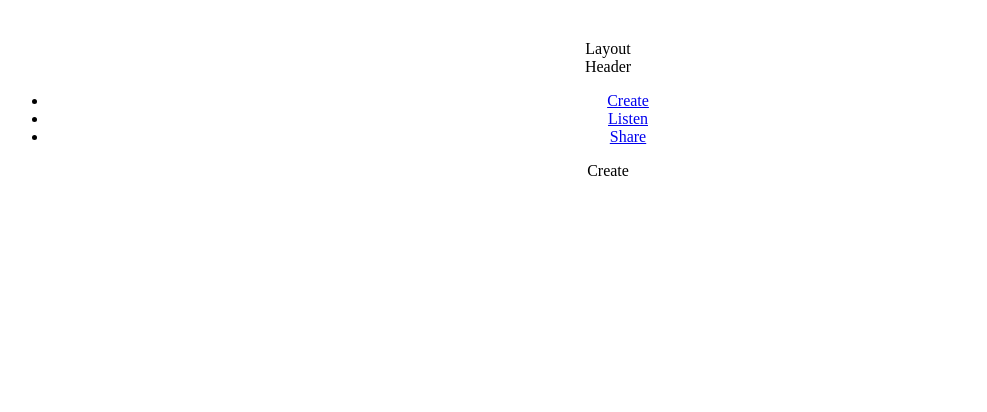
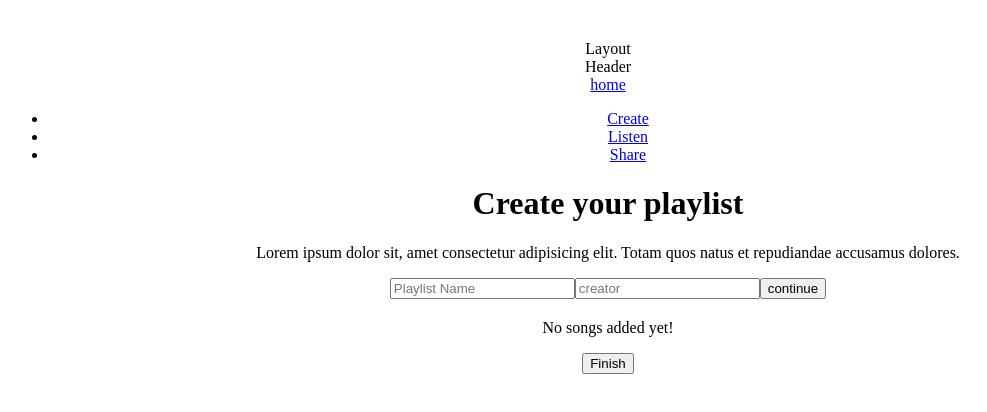
Before and after one commit to kwossi/MixTape_App, a React (Vite) app: page /create in a window 1280 px wide. Shown: the top 412 px of the page, without its empty margins (32-1019 px from the left). Built offline with nearby package versions, Linux system fonts and the light colour scheme.

Commit message:
added reducer, add song, delete song, search

```diff
--- a/src/components/Create.jsx
+++ b/src/components/Create.jsx
@@ -1,7 +1,26 @@
-import React from "react";
+import React, { useContext } from "react";
+import CreateFirst from "./CreateFirst";
+import { TapeContext } from "../store/TapeContext";
+import YoutubeSearch from "./YoutubeSearch";
+import Sidebar from "./Sidebar";
 
 const Create = () => {
-  return <div>Create</div>;
+  const { mixtapeState } = useContext(TapeContext);
+  return (
+    <div className="create-container">
+      <h1>Create your playlist </h1>
+      <p>
+        Lorem ipsum dolor sit, amet consectetur adipisicing elit. Totam quos
+        natus et repudiandae accusamus dolores.
+      </p>
+      {mixtapeState.name && mixtapeState.creator ? (
+        <YoutubeSearch />
+      ) : (
+        <CreateFirst />
+      )}
+      <Sidebar />
+    </div>
+  );
 };
 
 export default Create;
--- /dev/null
+++ b/src/components/CreateFirst.jsx
@@ -0,0 +1,44 @@
+import React, { useContext, useState } from "react";
+import { TapeContext } from "../store/TapeContext";
+
+const CreateFirst = () => {
+  const { mixtapeState, mixtapeDispatch } = useContext(TapeContext);
+  const [name, setName] = useState("");
+  const [creator, setCreator] = useState("");
+
+  const handleChange = (e) => {
+    console.log("changed");
+    e.target.name === "name"
+      ? setName(e.target.value)
+      : setCreator(e.target.value);
+  };
+  const handleNext = (e) => {
+    e.preventDefault();
+    console.log("next");
+    mixtapeDispatch({ type: "CREATE", payload: { name, creator } });
+    console.log(mixtapeState);
+  };
+  return (
+    <div className="first-wrapper">
+      <form action="">
+        <input
+          type="text"
+          name="name"
+          placeholder="Playlist Name"
+          onChange={handleChange}
+          required
+        />
+        <input
+          type="text"
+          name="creator"
+          placeholder="creator"
+          onChange={handleChange}
+          required
+        />
+        <button onClick={handleNext}>continue</button>
+      </form>
+    </div>
+  );
+};
+
+export default CreateFirst;
--- a/src/components/Header.jsx
+++ b/src/components/Header.jsx
@@ -1,7 +1,14 @@
 import React from "react";
 
 const Header = () => {
-  return <div>Header</div>;
+  return (
+    <div>
+      <div>Header</div>
+      <div>
+        <a href="/">home</a>{" "}
+      </div>
+    </div>
+  );
 };
 
 export default Header;
--- /dev/null
+++ b/src/components/Sidebar.jsx
@@ -0,0 +1,34 @@
+import React, { useContext } from "react";
+import { TapeContext } from "../store/TapeContext";
+
+const Sidebar = () => {
+  const { mixtapeState, mixtapeDispatch } = useContext(TapeContext);
+  return (
+    <div className="sidebar-container">
+      <h2>{mixtapeState.name}</h2>
+      <p>{mixtapeState.creator}</p>
+      {mixtapeState.playlist.length === 0 ? (
+        <p>No songs added yet!</p>
+      ) : (
+        mixtapeState.playlist.map((song, index) => (
+          <div className="playlist-item" key={index}>
+            <div>{song.title}</div>
+            <div>{song.artist}</div>
+            <img src={song.thumbnail} />
+            <button
+              onClick={() =>
+                mixtapeDispatch({ type: "DEL", payload: { song, index } })
+              }
+            >
+              delete
+            </button>
+            <button>edit</button>
+          </div>
+        ))
+      )}
+      <button>Finish</button>
+    </div>
+  );
+};
+
+export default Sidebar;
--- a/src/components/YoutubeSearch.jsx
+++ b/src/components/YoutubeSearch.jsx
@@ -1,8 +1,10 @@
-import React, { useState } from "react";
+import React, { useContext, useState } from "react";
+import { TapeContext } from "../store/TapeContext";
 
 const YoutubeSearch = () => {
   const [query, setQuery] = useState("");
   const [results, setResults] = useState([]);
+  const { mixtapeState, mixtapeDispatch } = useContext(TapeContext);
   const apiKey = import.meta.env.VITE_API_KEY;
 
   const searchYouTube = async () => {
@@ -12,6 +14,12 @@ const YoutubeSearch = () => {
     );
     const data = await response.json();
     setResults(data.items);
+  };
+
+  const addSong = (song) => {
+    mixtapeDispatch({ type: "ADD", payload: { song } });
+    console.log(song);
+    console.log(mixtapeState);
   };
 
   return (
@@ -32,13 +40,7 @@ const YoutubeSearch = () => {
               alt={item.snippet.title}
             />
             <p>{item.snippet.title}</p>
-            <a
-              href={`https://www.youtube.com/watch?v=${item.id.videoId}`}
-              target="_blank"
-              rel="noopener noreferrer"
-            >
-              Watch
-            </a>
+            <button onClick={() => addSong(item)}>ADD</button>
           </div>
         ))}
       </div>
--- a/src/main.jsx
+++ b/src/main.jsx
@@ -6,8 +6,10 @@ import { BrowserRouter as Browser } from "react-router-dom";
 
 ReactDOM.createRoot(document.getElementById("root")).render(
   <Browser>
-    <TapeProvider>
-      <App />
-    </TapeProvider>
+    <React.StrictMode>
+      <TapeProvider>
+        <App />
+      </TapeProvider>
+    </React.StrictMode>
   </Browser>
 );
--- /dev/null
+++ b/src/reducers/reducer.js
@@ -0,0 +1,42 @@
+export const mixtapeInitialState = {
+  name: "",
+  creator: "",
+  playlist: [],
+};
+
+export const mixtapeReducer = (state, action) => {
+  switch (action.type) {
+    case "CREATE":
+      return {
+        ...state,
+        name: action.payload.name,
+        creator: action.payload.creator,
+      };
+    case "ADD":
+      if (state.playlist.length < 10) {
+        return {
+          ...state,
+          playlist: [
+            ...state.playlist,
+            {
+              title: action.payload.song.snippet.title,
+              artist: action.payload.song.snippet.channelTitle,
+              url: `https://www.youtube.com/watch?v=${action.payload.song.id.videoId}`,
+              thumbnail: action.payload.song.snippet.thumbnails.default.url,
+            },
+          ],
+        };
+      } else return state;
+    case "DEL":
+      return {
+        ...state,
+        playlist: state.playlist.filter(
+          (_, index) => index !== action.payload.index
+        ),
+      };
+    case "EDIT":
+      return state;
+    default:
+      return state;
+  }
+};
--- a/src/store/TapeContext.jsx
+++ b/src/store/TapeContext.jsx
@@ -1,14 +1,14 @@
-import { createContext, useState } from "react";
+import { createContext, useState, useReducer } from "react";
+import { mixtapeInitialState, mixtapeReducer } from "../reducers/reducer";
 
 export const TapeContext = createContext();
 
 export const TapeProvider = ({ children }) => {
-  const [mixtape, setMixtape] = useState({
-    name: "",
-    creator: "",
-    playlist: [],
-  });
-  const data = { mixtape, setMixtape };
+  const [mixtapeState, mixtapeDispatch] = useReducer(
+    mixtapeReducer,
+    mixtapeInitialState
+  );
+  const data = { mixtapeState, mixtapeDispatch };
 
   return <TapeContext.Provider value={data}>{children}</TapeContext.Provider>;
 };
```
Also changed, not shown: src/components/PlaylistItem.jsx (added, +13 -0 lines).
